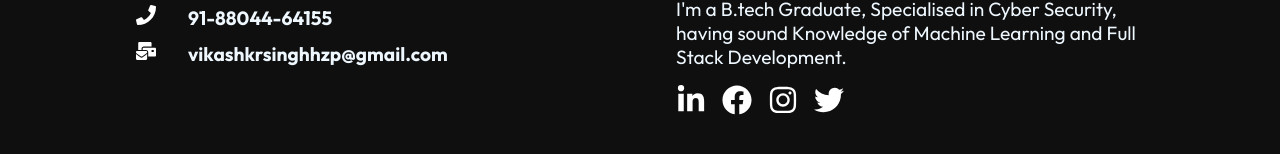
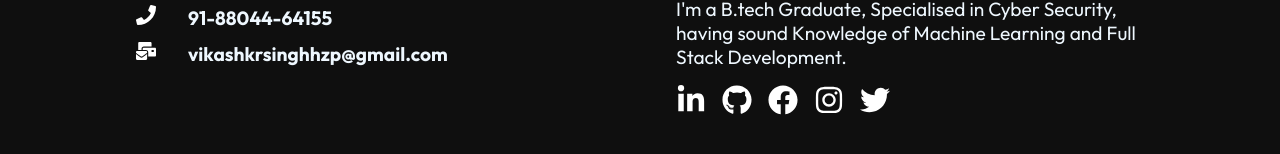
Before and after one commit to vikashkrsinghhzp/my_webpage, a React (Create React App) app: page / in a window 1280 px wide. Shown: the part 918-1072 px from the top of the page. Built offline with nearby package versions, Linux system fonts and the light colour scheme.

Commit message:
Version 7.1 Git Added

```diff
--- a/src/components/Footer.js
+++ b/src/components/Footer.js
@@ -1,6 +1,6 @@
 import './FooterStyle.css';
 import React from 'react'
-import { FaFacebook, FaHome , FaInstagram, FaMailBulk, FaPhone, FaTwitter, FaLinkedinIn} from "react-icons/fa";
+import { FaFacebook, FaHome , FaInstagram, FaMailBulk, FaPhone, FaTwitter, FaLinkedinIn, FaGithub} from "react-icons/fa";
 
 const Footer = () => {
   return (
@@ -43,6 +43,12 @@ const Footer = () => {
                     </div>
 
                     <div>
+                        <a href="https://github.com/vikashkrsinghhzp/">
+                            <FaGithub size={30} style={{color: "white", marginRight: '1rem'}}/>
+                        </a>
+                    </div>
+
+                    <div>
                         <a href="https://www.facebook.com/vikash88044">
                             <FaFacebook size={30} style={{color: "white", marginRight: '1rem'}}/>
                         </a>
```
